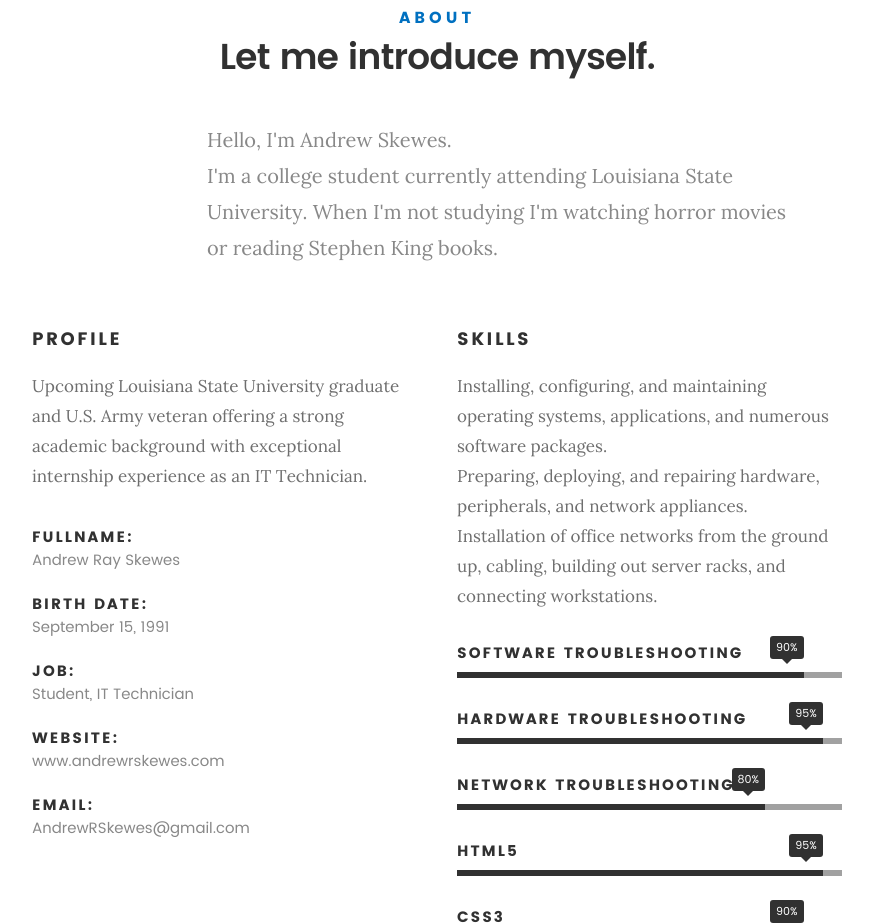
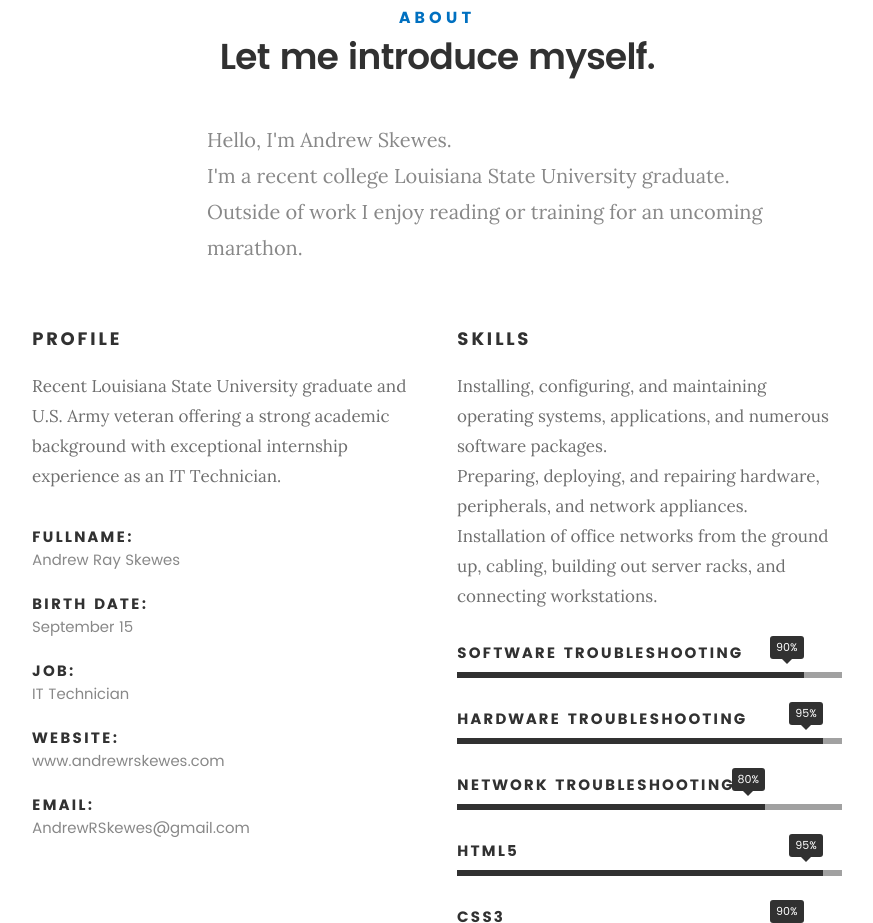
Before and after one commit to andrewrskewes/andrewrskewes2.github.io, a plain HTML site: page index.html in a window 1280 px wide. Shown: the part 917-1840 px from the top of the page, without its empty margins (203-1076 px from the left). Drawn offline with Linux system fonts and the light colour scheme; files whose address does not match are found by name.

Commit message:
updated resume
updated mentions of lsu

```diff
--- a/index.html
+++ b/index.html
@@ -113,7 +113,7 @@
 
    				<!-- <img src="images/profile-pic.jpg" alt="Profile Picture"> -->
 
-   				<p class="lead">Hello, I'm Andrew Skewes. </br> I'm a college student currently attending Louisiana State University.  When I'm not studying I'm watching horror movies or reading Stephen King books.</p>
+   				<p class="lead">Hello, I'm Andrew Skewes. </br> I'm a recent college Louisiana State University graduate.  Outside of work I enjoy reading or training for an uncoming marathon.</p>
    			</div>
 
    		</div>
@@ -124,7 +124,7 @@
    		<div class="col-six tab-full">
 
    			<h3>Profile</h3>
-   			<p>Upcoming Louisiana State University graduate and U.S. Army veteran offering a strong academic background with exceptional internship experience as an IT Technician.</p>
+   			<p>Recent Louisiana State University graduate and U.S. Army veteran offering a strong academic background with exceptional internship experience as an IT Technician.</p>
 
    			<ul class="info-list">
    				<li>
@@ -133,11 +133,11 @@
    				</li>
    				<li>
    					<strong>Birth Date:</strong>
-   					<span>September 15, 1991</span>
+   					<span>September 15</span>
    				</li>
    				<li>
    					<strong>Job:</strong>
-   					<span>Student, IT Technician</span>
+   					<span>IT Technician</span>
    				</li>
    				<li>
    					<strong>Website:</strong>
```
Also changed, not shown: 1 other file.
